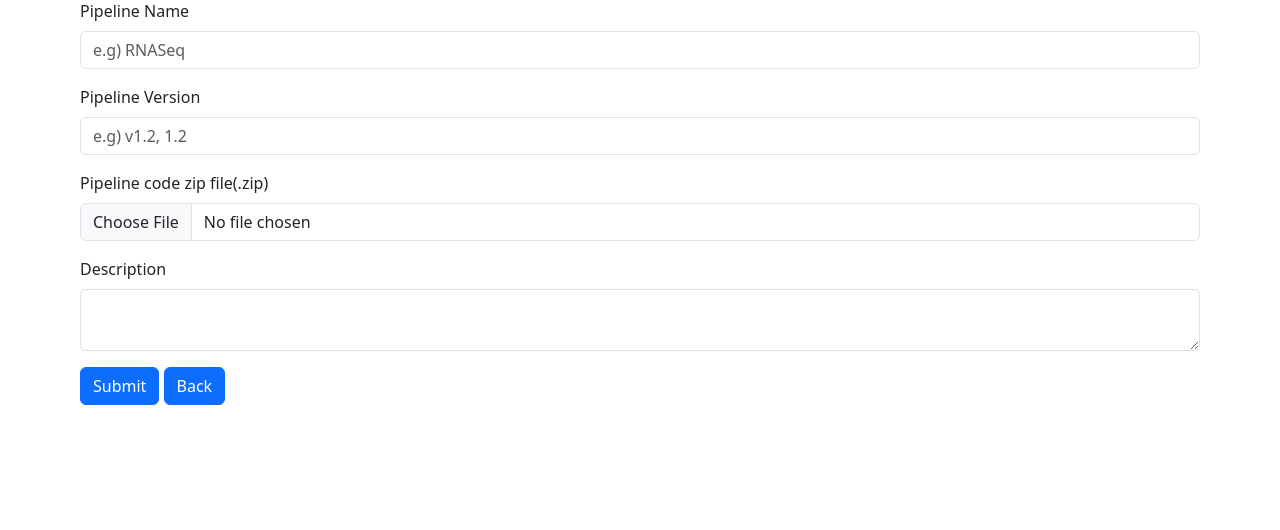
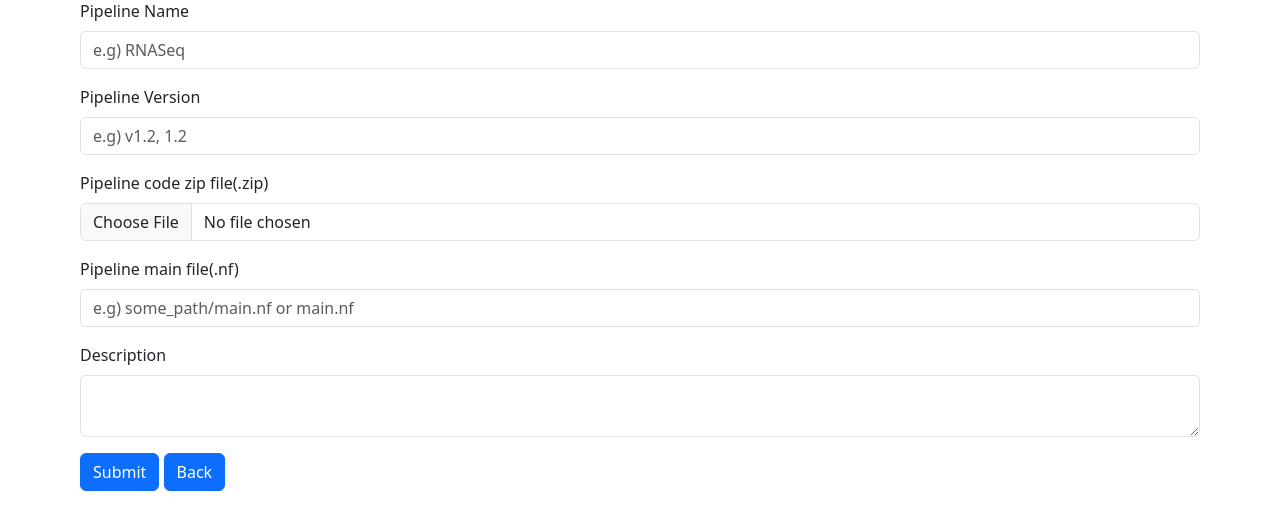
Before and after one commit to BI-academic/nextflow-g, a Flask app: page /pipelines/install in a window 1280 px wide. Shown: the part 162-692 px from the top of the page. Run offline with Flask 3, Linux system fonts and the light colour scheme; some libraries are stand-ins or nearby versions.

Commit message:
add pipelines uploads

```diff
--- a/src/db/initial.sql
+++ b/src/db/initial.sql
@@ -1,7 +1,10 @@
 CREATE TABLE pipeline (
     pipeline_id INTEGER PRIMARY KEY AUTOINCREMENT,
     pipeline_name TEXT NOT NULL,
-    pipeline_version TEXT NOT NULL
+    pipeline_version TEXT NOT NULL,
+    pipeline_description TEXT NOT NULL,
+    pipeline_file_path TEXT NOT NULL,
+    pipeline_main_nf TEXT NOT NULL
 );
 CREATE TABLE running_state (
     run_id INTEGER PRIMARY KEY AUTOINCREMENT,
--- a/src/templates/pipeline_install.html
+++ b/src/templates/pipeline_install.html
@@ -13,26 +13,31 @@
     </div>
 
     <div class="row">
-        <form method="post">
+        <form method="post" enctype="multipart/form-data">
         <input type="hidden" name="csrf_token" value = "{{ csrf_token() }}" />
             <div class="mb-3">
-                <label for="exampleFormControlInput1" class="form-label">Pipeline Name</label>
-                <input type="text" class="form-control" id="exampleFormControlInput1" placeholder="e.g) RNASeq">
+                <label for="pipeline_name" class="form-label">Pipeline Name</label>
+                <input type="text" class="form-control" name="pipeline_name" placeholder="e.g) RNASeq" required>
             </div>
 
             <div class="mb-3">
-                <label for="exampleFormControlInput1" class="form-label">Pipeline Version</label>
-                <input type="text" class="form-control" id="exampleFormControlInput1" placeholder="e.g) v1.2, 1.2">
+                <label for="pipeline_version" class="form-label">Pipeline Version</label>
+                <input type="text" class="form-control" name="pipeline_version" placeholder="e.g) v1.2, 1.2" required>
             </div>
 
             <div class="mb-3">
-                <label for="formFile" class="form-label">Pipeline code zip file(.zip)</label>
-                <input class="form-control" type="file" id="formFile">
+                <label for="pipeline_file" class="form-label">Pipeline code zip file(.zip)</label>
+                <input class="form-control" type="file" name="pipeline_file" accept=".zip" required>
             </div>
 
             <div class="mb-3">
-                <label for="exampleFormControlTextarea1" class="form-label">Description</label>
-                <textarea class="form-control" id="exampleFormControlTextarea1" rows="2"></textarea>
+                <label for="pipeline_main_nf" class="form-label">Pipeline main file(.nf)</label>
+                <input  type="text" class="form-control" name="pipeline_main_nf" accept=".nf" placeholder="e.g) some_path/main.nf or main.nf" required>
+            </div>
+
+            <div class="mb-3">
+                <label for="pipeline_description" class="form-label">Description</label>
+                <textarea class="form-control" name="pipeline_description" rows="2" required></textarea>
             </div>
             <input class="btn btn-primary" type="submit" value="Submit">
             <a type="button" class="btn btn-primary" href="{{ url_for('pipelines.pipelines_list' )}}">Back</a>
--- a/src/views/pipelines.py
+++ b/src/views/pipelines.py
@@ -1,41 +1,69 @@
-from flask import Blueprint, render_template, flash, request, redirect, url_for, send_from_directory
+from flask import Blueprint, render_template, flash, request, redirect, url_for, send_from_directory, current_app
 from werkzeug.utils import secure_filename
-from config import PipelinesConfig
+from models import Pipeline
+from app import db
 import os
+from pathlib import Path
+import zipfile
+from config import DevelopmentConfig
 
 pipelines = Blueprint("pipelines", __name__)
 
-ALLOWED_EXTENSIONS = PipelinesConfig.ALLOWED_EXTENSIONS
-UPLOAD_FOLDER = PipelinesConfig.UPLOAD_FOLDER
+local = False
+UPLOAD_FOLDER = DevelopmentConfig.LOCAL_UPLOAD_FOLDER if local else DevelopmentConfig.UPLOAD_FOLDER
+ALLOWED_EXTENSIONS = DevelopmentConfig.ALLOWED_EXTENSIONS
+print('UPLOAD_FOLDER:', UPLOAD_FOLDER)
 
 @pipelines.route("/")
 def pipelines_list():
     return render_template("pipelines.html")
 
-def allowed_file(filename):
-    return '.' in filename and \
-           filename.rsplit('.', 1)[1].lower() in ALLOWED_EXTENSIONS
-
-@pipelines.route('/uploads/<name>')
-def download_file(name):
-    return send_from_directory(UPLOAD_FOLDER, name)
-
 @pipelines.route('/install', methods=['GET', 'POST'])
 def pipeline_install():
     if request.method == 'POST':
-        # check if the post request has the file part
-        if 'file' not in request.files:
-            flash('No file part')
-            return redirect(request.url)
-        file = request.files['file']
-        # If the user does not select a file, the browser submits an
-        # empty file without a filename.
-        if file.filename == '':
-            flash('No selected file')
-            return redirect(request.url)
-        if file and allowed_file(file.filename):
+        # 폼 데이터 가져오기
+        pipeline_name = request.form['pipeline_name']
+        pipeline_version = request.form['pipeline_version']
+        pipeline_description = request.form['pipeline_description']
+        pipeline_main_nf = request.form['pipeline_main_nf']
+        file = request.files['pipeline_file']
+
+        # .zip 파일 압축 해제 폴더
+        pipeline_dir = os.path.join(UPLOAD_FOLDER, pipeline_name)
+
+        # .zip 파일이 올바른지 확인
+        if file and file.filename.endswith('.zip'):
             filename = secure_filename(file.filename)
-            file.save(os.path.join(PipelinesConfig.config['UPLOAD_FOLDER'], filename))
-            return redirect(url_for('unzip_local', name=filename))
+            file_path = os.path.join(UPLOAD_FOLDER, filename)
+            # 파일을 서버에 저장
+            file.save(file_path)
+
+            pipeline_file_path = os.path.join(pipeline_dir, file.filename)
+
+            # Pipeline 정보 DB에 저장
+            new_pipeline = Pipeline(
+                pipeline_name=pipeline_name,
+                pipeline_version=pipeline_version,
+                pipeline_description=pipeline_description,
+                pipeline_file_path=pipeline_file_path,
+                pipeline_main_nf = pipeline_main_nf
+            )
+            db.session.add(new_pipeline)
+            db.session.commit()
+
+            # 폴더가 없다면 생성
+            if not os.path.exists(pipeline_dir):
+                os.makedirs(pipeline_dir)
+
+            try:
+                # 압축 해제
+                with zipfile.ZipFile(file_path, 'r') as zip_ref:
+                    zip_ref.extractall(pipeline_dir)
+                flash(f'Pipeline {pipeline_name} version {pipeline_version}, unzip dir {pipeline_file_path} installed and saved to the database!', 'success')
+                return redirect(url_for('pipelines.pipelines_list' ))
+            except zipfile.BadZipFile:
+                return 'Invalid zip file format', 400
+        else:
+            return 'Please upload a valid .zip file.', 400
 
     return render_template("pipeline_install.html")
```
Also changed, not shown: docker-compose.yaml (+5 -2 lines), src/config.py (+4 -11 lines), src/models.py (+5 -3 lines), 1 other file.
